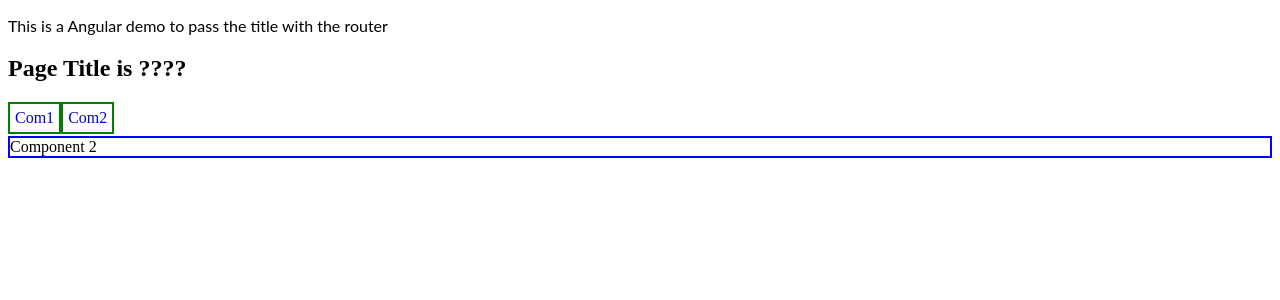
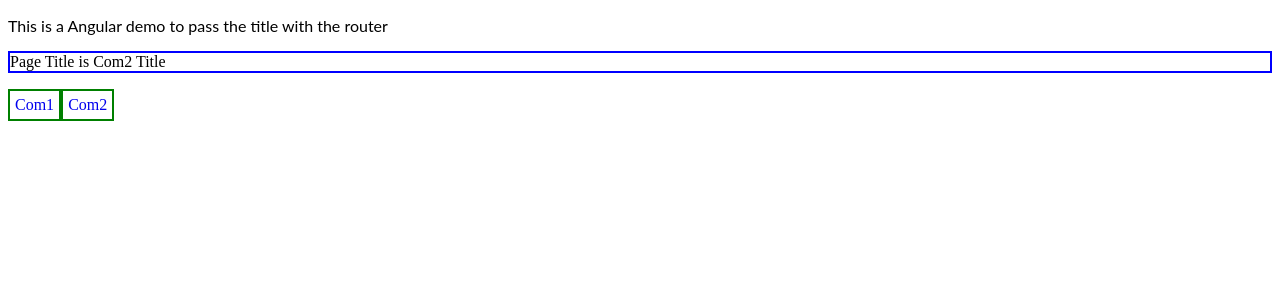
Before and after one commit to piskun-beep/angular-ivy-42sby5, an Angular app: page /com2 in a window 1280 px wide. Shown: the top 300 px of the page. Built offline with nearby package versions, Linux system fonts and the light colour scheme.

Commit message:
3 files modified

```diff
--- a/src/app/app.component.html
+++ b/src/app/app.component.html
@@ -2,11 +2,10 @@
   This is a Angular demo to pass the title with the router
 </p>
 
-
-<h2>Page Title is ????</h2>
+<router-outlet></router-outlet>
 
 <a routerLink="/com1" routerLinkActive="active">Com1</a>
 <a routerLink="/com2" routerLinkActive="active">Com2</a>
 
 <br>
-<router-outlet></router-outlet>
+<!-- <router-outlet></router-outlet> -->
--- a/src/app/com2/com2.component.html
+++ b/src/app/com2/com2.component.html
@@ -1,3 +1,3 @@
 <p>
-Component 2
+Page Title is Com2 Title
 </p>
```
Also changed, not shown: src/app/com2/com2.component.ts (line endings or trailing spaces).
